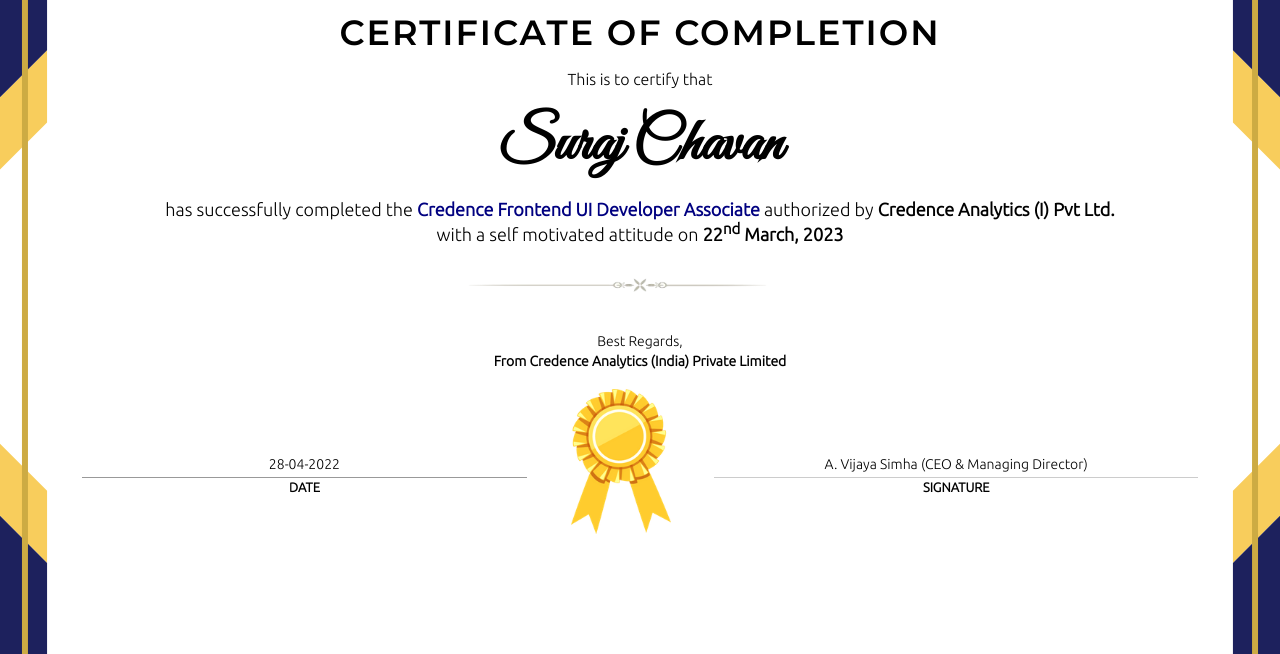
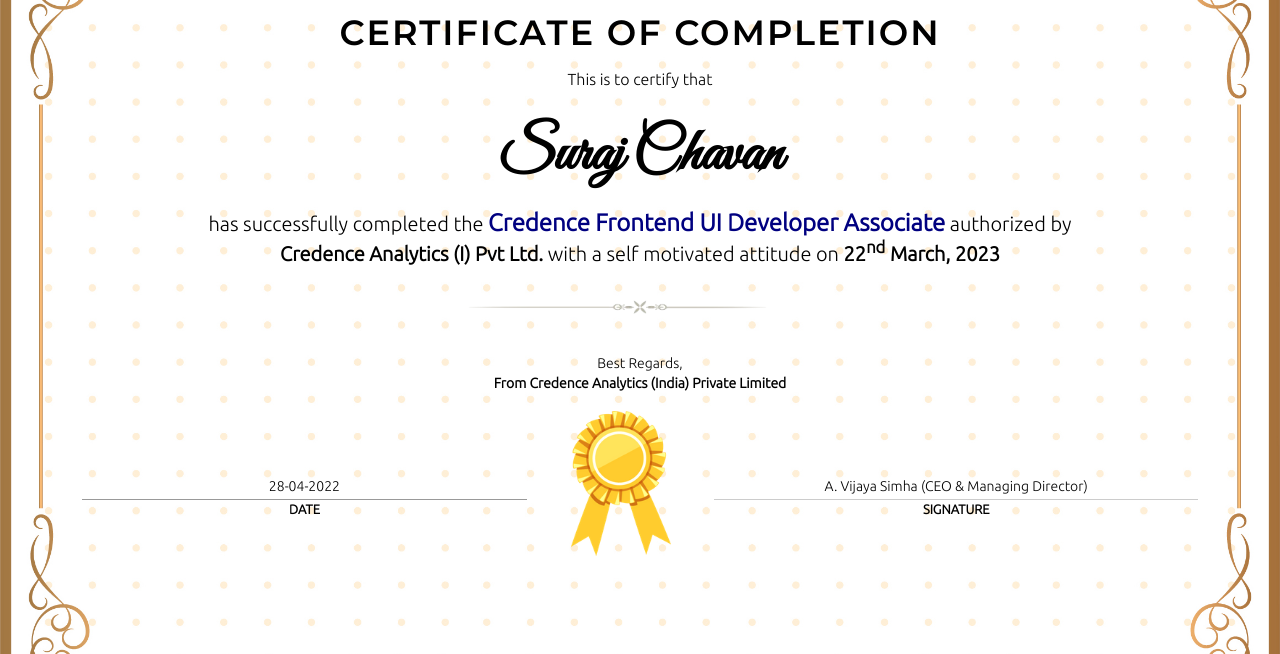
Before and after one commit to mandakadam/certificates, a plain HTML site: page index_completion.html in a window 1280 px wide. Shown: the part 165-819 px from the top of the page. Drawn offline with Linux system fonts and the light colour scheme; a web font is replaced by a local one.

Commit message:
Update index_completion.html

```diff
--- a/index_completion.html
+++ b/index_completion.html
@@ -61,7 +61,7 @@
       }
     </style>
   </head>
-  <body>
+  <body class="BgClass3">
     <div class="noprint">
     <input type="button" value="Certificate 1" onclick="changeBackground('BgClass1')"/>
     <input type="button" value="Certificate 2"  onclick="changeBackground('BgClass2')"/>
@@ -102,7 +102,7 @@
               ></span>
             </p>
             <br />
-            <p style="font-size: 16px; padding-bottom: 20px">
+            <p style="font-size: 16px; padding-bottom: 30px">
               <span contenteditable="true">This is to certify that</span>
             </p>
             <b
@@ -111,16 +111,16 @@
               style="font-size: 60px"
               >Suraj Chavan</b
             ><br /><br />
-            <p style="line-height: 20px; font-size: 18px;">
+            <p style="font-size: 20px;">
               <span contenteditable="true">has successfully completed the</span>
-              <b contenteditable="true" style="color: navy"
+              <b contenteditable="true" style="color: navy; font-size: 24px;"
                 >Credence Frontend UI Developer Associate</b
               >
-              <span contenteditable="true">authorized by</span>
+              <span contenteditable="true">authorized by</span><br />
               <b contenteditable="true"
                 >Credence Analytics (I) Pvt Ltd.</b
               >
-              <br />
+
               <span contenteditable="true"
                 >with a self motivated attitude on</span
               >
```
